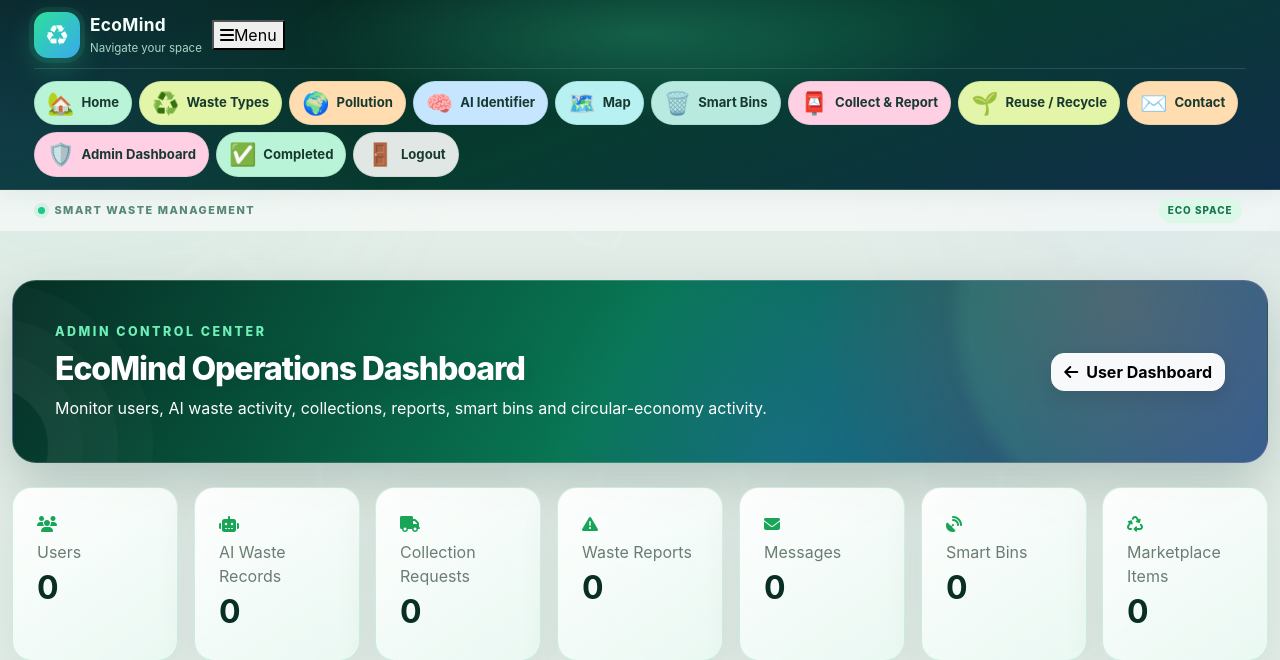
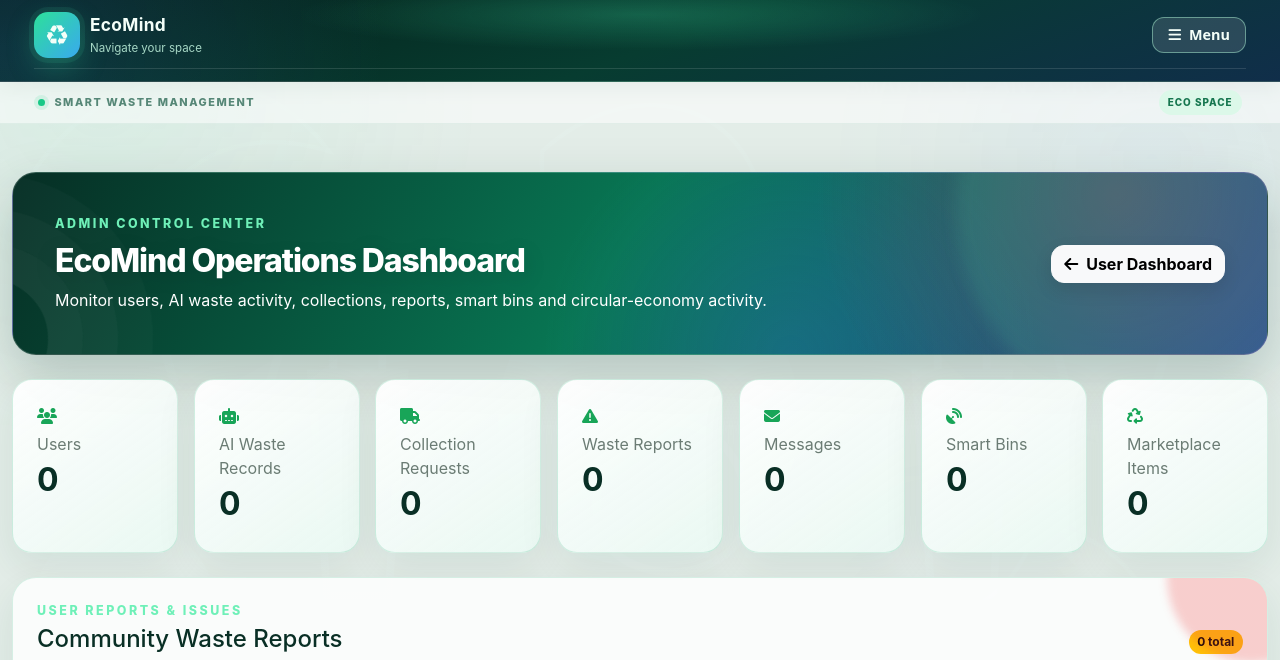
Before and after one commit to Joshna0307/smart-waste-management, a Flask app: page /admin in a window 1280 px wide. Shown: the top 660 px of the page. Run offline with Flask 3, Linux system fonts and the light colour scheme; the visitor is signed in with stand-in values (Sample User, id 1); data that the repository does not hold is empty.

Commit message:
Style collapsible navigation menu button

```diff
--- a/static/css/style.css
+++ b/static/css/style.css
@@ -897,3 +897,13 @@ body{margin:0!important;background:#edf7f2!important}
  .paper-chit{min-height:34px!important;font-size:.75rem!important;padding:7px 10px!important}
  .eco-main-top{height:38px}
 }
+
+
+/* Accessible menu button for the responsive page navigation */
+.picker-brand{display:flex!important;align-items:center!important;flex-wrap:nowrap!important;gap:10px!important}
+.picker-brand-text{flex:1;min-width:0}
+.menu-toggle{margin-left:auto;display:inline-flex;align-items:center;justify-content:center;gap:8px;border:1px solid rgba(183,255,220,.45);border-radius:12px;padding:10px 15px;background:rgba(255,255,255,.12);color:#f4fff9;font:700 .9rem/1 system-ui,sans-serif;cursor:pointer;white-space:nowrap}
+.menu-toggle:hover,.menu-toggle:focus-visible{background:rgba(255,255,255,.2);outline:2px solid #8fffc8;outline-offset:2px}
+.paper-stack.menu-collapsed{display:none!important}
+.paper-stack.menu-open{display:flex!important}
+@media(max-width:760px){.picker-brand{flex-basis:100%!important}.menu-toggle{padding:10px 13px}.paper-stack.menu-open{display:flex!important}}
```
